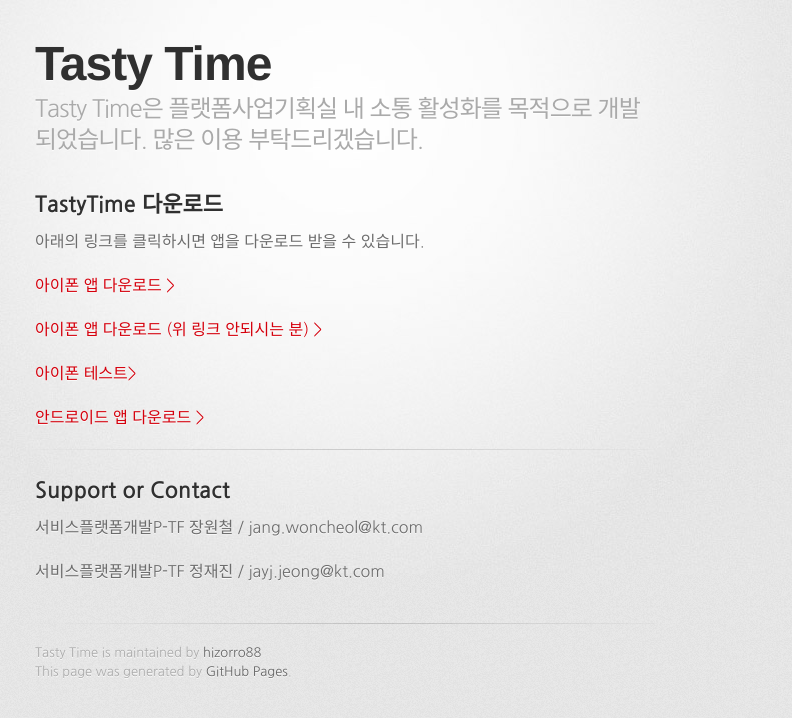
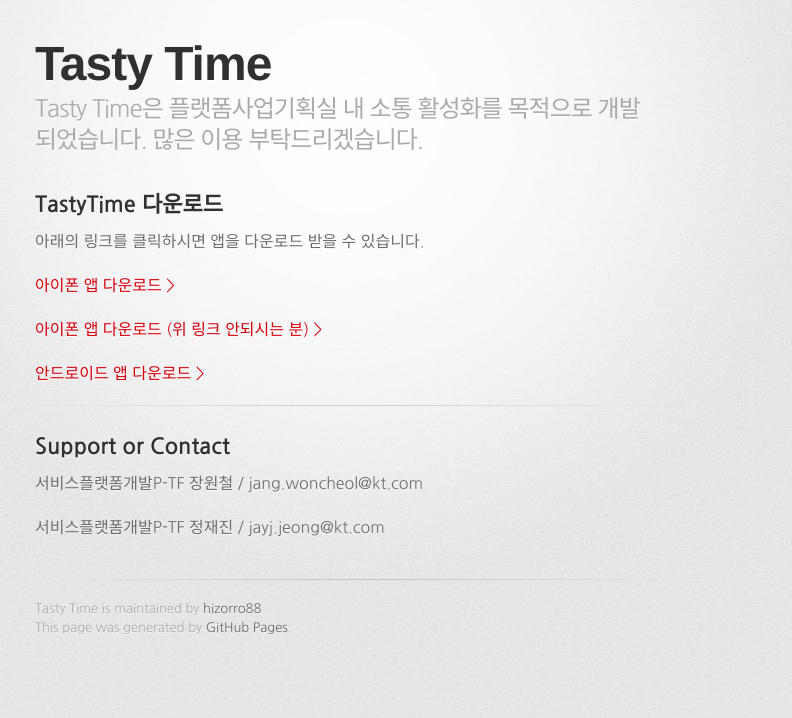
Before and after one commit to hizorro88/TastyTime, a Jekyll site: the page built from index.md, in a window 1280 px wide. Shown: the top 718 px of the page, without its empty margins (295-1087 px from the left). Built offline with Jekyll 4.4.1, drawn with Linux system fonts in a browser that asks for light colours; some web fonts are replaced; our own code applies the rules of GitHub Pages for plain Markdown files.

```diff
--- a/_layouts/default.html
+++ b/_layouts/default.html
@@ -49,7 +49,7 @@
 
           <p><a href="itms-services://?action=download-manifest&url=https://dl.dropboxusercontent.com/s/vvxlw4a93urb6gk/TastyTime.plist">아이폰 앱 다운로드 (위 링크 안되시는 분) ></a></p>
 
-          <p><a href="itms-services://?action=download-manifest&url=https://dl.dropboxusercontent.com/s/qg85yyyg1qpdiz9/TastyTime.plist">아이폰 테스트></a></p>
+          <!-- <p><a href="itms-services://?action=download-manifest&url=https://dl.dropboxusercontent.com/s/qg85yyyg1qpdiz9/TastyTime.plist">아이폰 테스트></a></p>      -->
 
           {{ content }}
         </section>
```
